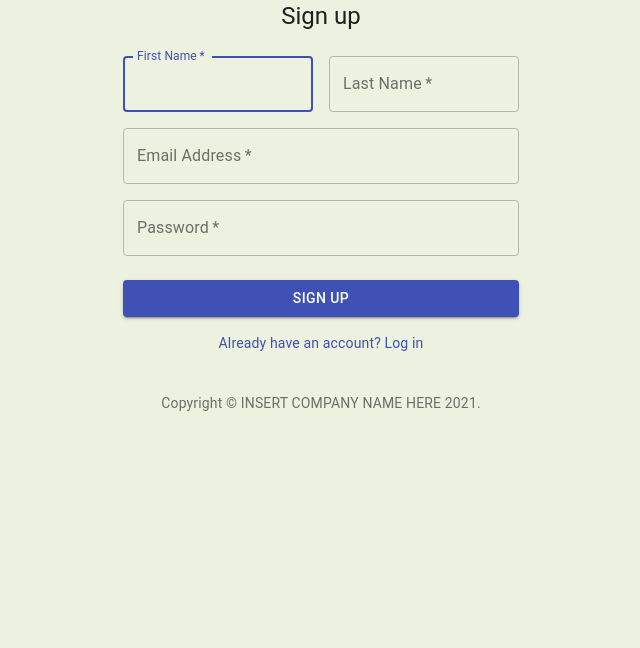
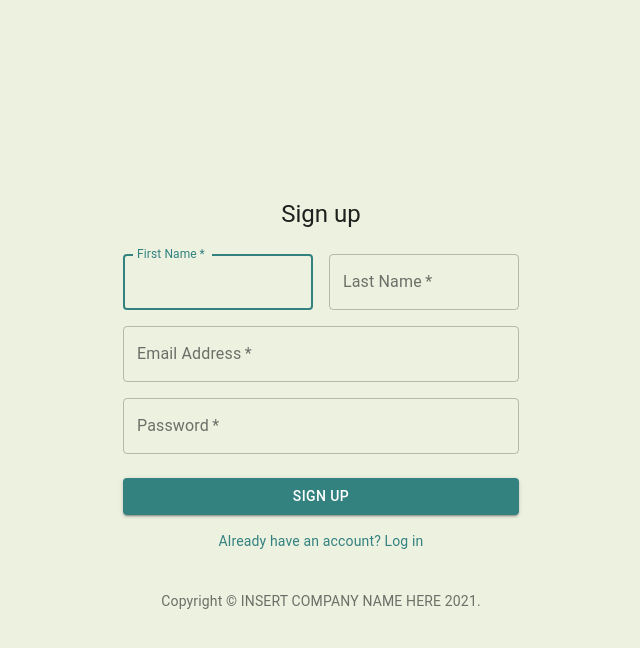
Before and after one commit to mchlp/hack-the-globe-2021, a React (Create React App) app in the folder app/: page / in a window 1280 px wide. Shown: the top 648 px of the page, without its empty margins (319-959 px from the left). Built offline with nearby package versions, Linux system fonts and the light colour scheme.

Commit message:
Added theme system for easy stylings

```diff
--- /dev/null
+++ b/app/src/components/Themes.js
@@ -0,0 +1,17 @@
+import { createMuiTheme } from "@material-ui/core/styles";
+
+const defaultTheme = createMuiTheme({
+  palette: {
+    primary: {
+      main: "#338280",
+    },
+    secondary: {
+      main: "#ECF1E0",
+    },
+    neutrals: {
+      main: "#FCFCFC",
+    },
+  },
+});
+
+export default defaultTheme;
--- a/app/src/components/onboarding/Signup.js
+++ b/app/src/components/onboarding/Signup.js
@@ -9,8 +9,9 @@ import Link from "@material-ui/core/Link";
 import Grid from "@material-ui/core/Grid";
 import Box from "@material-ui/core/Box";
 import Typography from "@material-ui/core/Typography";
-import { makeStyles } from "@material-ui/core/styles";
+import { makeStyles, ThemeProvider } from "@material-ui/core/styles";
 import Container from "@material-ui/core/Container";
+import defaultTheme from "../Themes";
 
 function Copyright() {
   return (
@@ -30,6 +31,7 @@ const useStyles = makeStyles((theme) => ({
     display: "flex",
     flexDirection: "column",
     alignItems: "center",
+    paddingTop: "50%", // temporary soln
   },
   form: {
     width: "100%", // Fix IE 11 issue.
@@ -44,10 +46,10 @@ export default function SignUp() {
   const classes = useStyles();
 
   return (
+    <ThemeProvider theme={defaultTheme}>
       <Container component="main" maxWidth="xs">
         <CssBaseline />
         <div className={classes.paper}>
-        {/* <Avatar className={classes.avatar} /> */}
           <Typography component="h1" variant="h5">
             Sign up
           </Typography>
@@ -123,5 +125,6 @@ export default function SignUp() {
           <Copyright />
         </Box>
       </Container>
+    </ThemeProvider>
   );
 }
```
Lines whose indentation alone changed are shown as unchanged.
